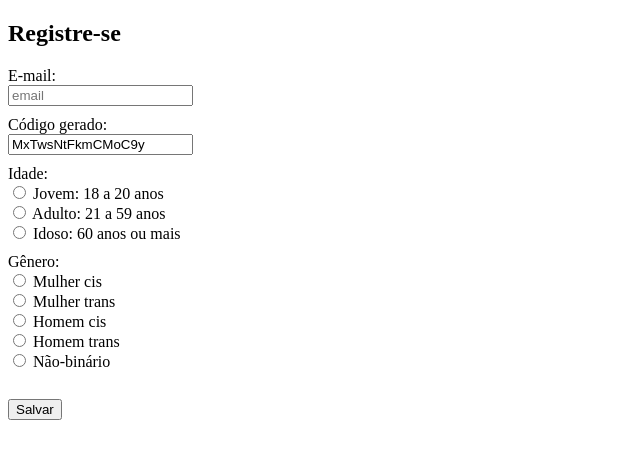
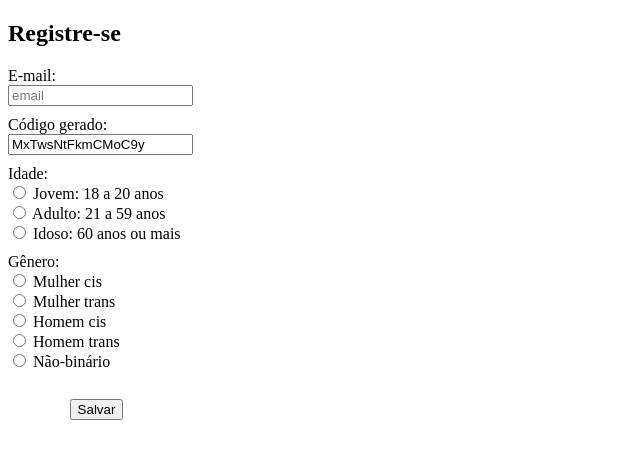
Before and after one commit to gauss-infinito/survey-app, a Next.js app in the folder frontend/: page /register in a window 1280 px wide. Shown: the top 458 px of the page, without its empty margins (0-640 px from the left). Built offline with nearby package versions, Linux system fonts and the light colour scheme.

Commit message:
Update page.js

```diff
--- a/frontend/app/register/page.js
+++ b/frontend/app/register/page.js
@@ -75,9 +75,9 @@ export default function Register() {
         <input id="gender5" name="gender" type="radio" value="non-binary" onChange={(e) => handleGenderChange(e.target.value)} /> Não-binário<br />
       </div>
 
-      <button onClick={register} style={{ textAlign: "center", marginTop: "28px" }}>
-        Salvar
-      </button>
+      <div style={{ textAlign: "center", marginTop: "28px" }}>
+        <button onClick={register}>Salvar</button>
+      </div>
     </div>
   );
 }
```
